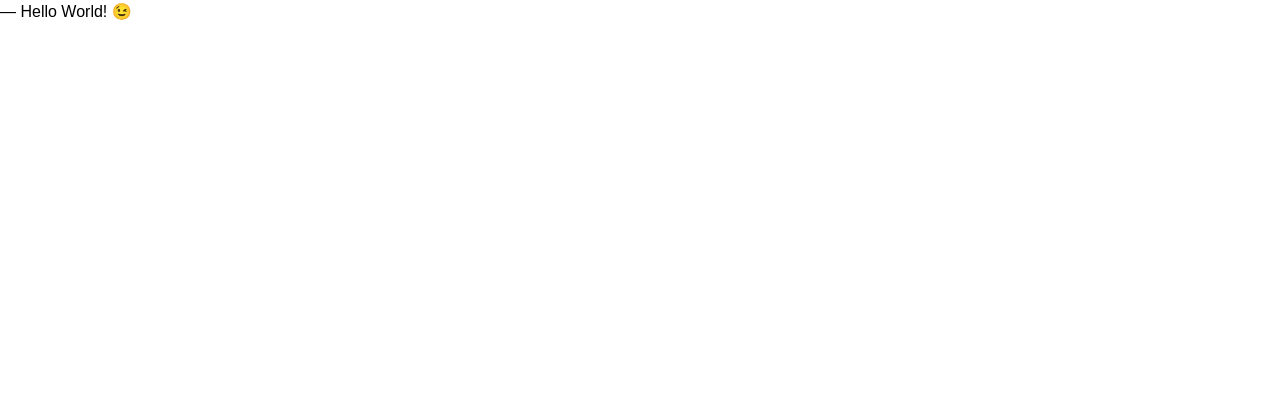
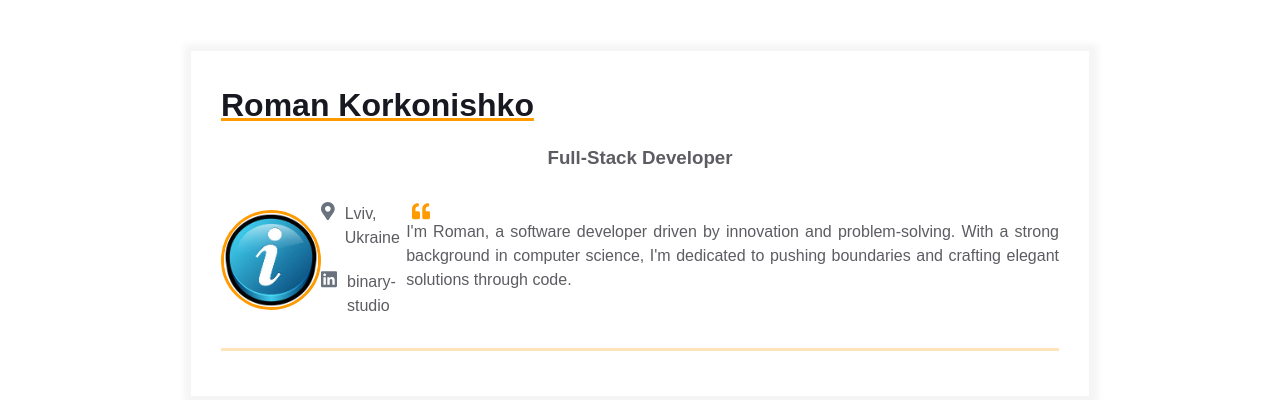
Before and after one commit to kromchk/homepage, a plain HTML site: page index.html in a window 1280 px wide. Drawn offline with Linux system fonts and the light colour scheme.

Commit message:
Update index.html template and avatar.png image file

```diff
--- a/index.html
+++ b/index.html
@@ -7,6 +7,74 @@
 	<link rel="stylesheet" href="styles.css" />
   </head>
   <body>
-    ― Hello World! &#x1F609;
+    <main>
+  <div class="resume">
+    <div class="container">
+      <div class="resume__block">
+        <h1 class="contact-info__header">Roman Korkonishko</h1>
+        <h3 class="contact-info__sub-header">Full-Stack Developer</h3>
+
+        <div class="contact_info_container fh">
+          <div class="contact-info__block"></div>
+
+          <div class="contact-info__block contact-info__block--center">
+            <img class="contact-info__avatar" src="assets/avatar.png" alt="Avatar" />
+          </div>
+
+          <div class="contact-info__block">
+			<a href="" rel="author" class="contact-info__item">
+		       <div class="contact-info__item-icon-wrapper">
+			     <svg class="contact-info__item-icon" xmlns="http://www.w3.org/2000/svg" viewBox="0 0 384 512">
+			       <path
+				    d="M172.268 501.67C26.97 291.031 0 269.413 0 192 0 85.961 85.961 0
+				    192 0s192 85.961 192 192c0 77.413-26.97 99.031-172.268 309.67-9.535
+				    13.774-29.93 13.773-39.464 0zM192 272c44.183 0 80-35.817
+				    80-80s-35.817-80-80-80-80 35.817-80 80 35.817 80 80 80z"
+			       ></path>
+			     </svg>
+		       </div>
+		     <span>Lviv, Ukraine</span>
+		   </a>
+		   <a href="https://ua.linkedin.com/company/binary-studio_241166" rel="author" class="contact-info__item">
+              <div class="contact-info__item-icon-wrapper">
+                <svg class="contact-info__item-icon" xmlns="http://www.w3.org/2000/svg" viewBox="0 0 448 512">
+                  <path
+                   d="M416 32H31.9C14.3 32 0 46.5 0 64.3v383.4C0 465.5 14.3 480 31.9
+                   480H416c17.6 0 32-14.5 32-32.3V64.3c0-17.8-14.4-32.3-32-32.3zM135.4
+                   416H69V202.2h66.5V416zm-33.2-243c-21.3 0-38.5-17.3-38.5-38.5S80.9
+                   96 102.2 96c21.2 0 38.5 17.3 38.5 38.5 0 21.3-17.2 38.5-38.5
+                   38.5zm282.1 243h-66.4V312c0-24.8-.5-56.7-34.5-56.7-34.6 0-39.9
+                   27-39.9 54.9V416h-66.4V202.2h63.7v29.2h.9c8.9-16.8 30.6-34.5
+                   62.9-34.5 67.2 0 79.7 44.3 79.7 101.9V416z"
+                 ></path>
+               </svg>
+             </div>
+           <span>binary-studio</span>
+          </a>
+		 </div>
+		 <div class="intro">
+           <div class="intro__icon-wrapper">
+             <svg class="intro__icon" xmlns="http://www.w3.org/2000/svg" viewBox="0 0 512 512">
+               <path
+                  d="M464 256h-80v-64c0-35.3 28.7-64 64-64h8c13.3 0 24-10.7
+                  24-24V56c0-13.3-10.7-24-24-24h-8c-88.4 0-160 71.6-160 160v240c0
+                  26.5 21.5 48 48 48h128c26.5 0 48-21.5
+                  48-48V304c0-26.5-21.5-48-48-48zm-288 0H96v-64c0-35.3 28.7-64
+                  64-64h8c13.3 0 24-10.7 24-24V56c0-13.3-10.7-24-24-24h-8C71.6 32 0
+                  103.6 0 192v240c0 26.5 21.5 48 48 48h128c26.5 0
+                  48-21.5 48-48V304c0-26.5-21.5-48-48-48z"
+               ></path>
+             </svg>
+           </div>
+           <p class="intro_text">I'm Roman, a software developer driven by innovation and
+           problem-solving. With a strong background in computer science,
+           I'm dedicated to pushing boundaries and crafting elegant
+           solutions through code.</p>
+         </div>
+        </div>
+      </div>
+    </div>
+  </div>
+</main>
   </body>
 </html>
```
Also changed, not shown: assets/avatar.png (added).
